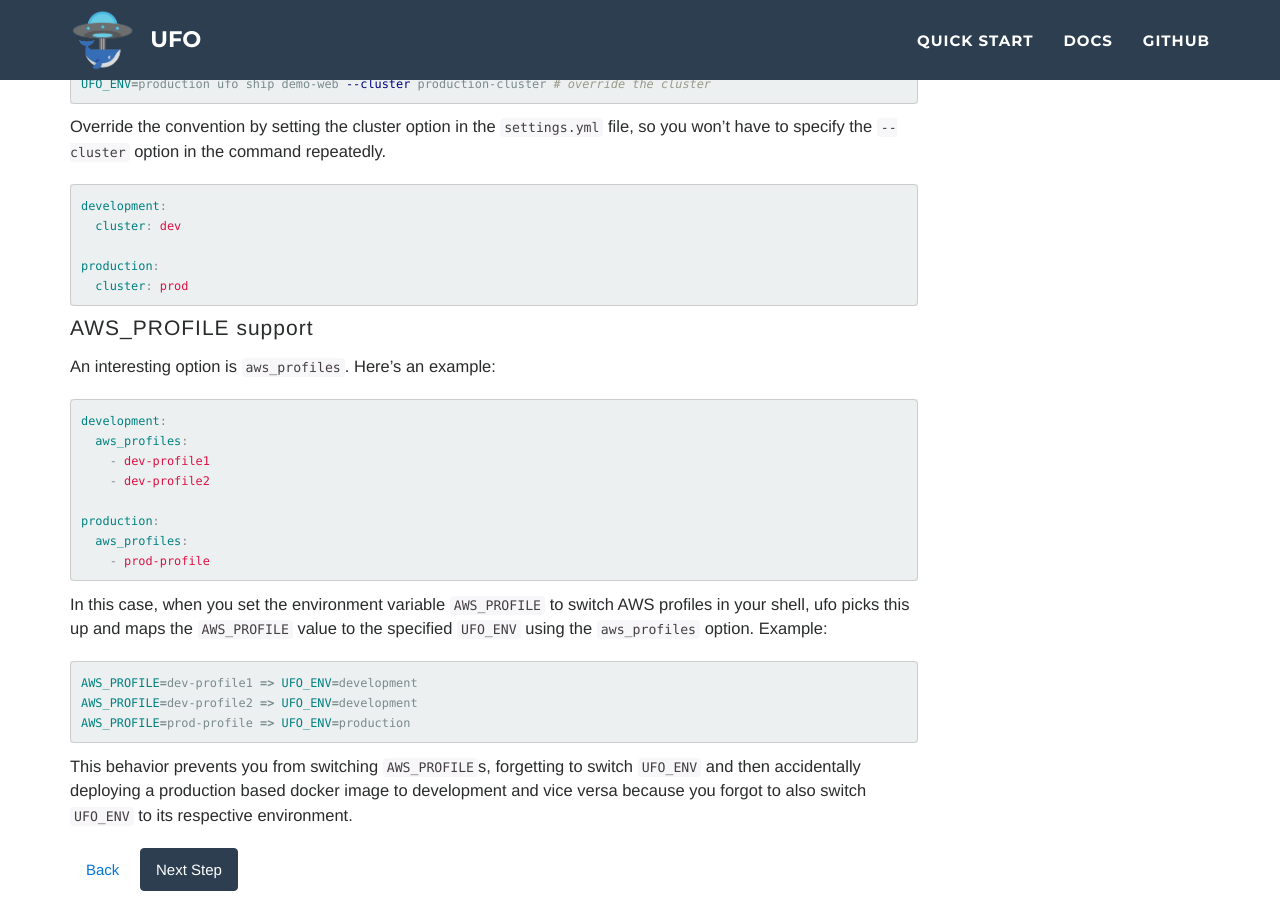
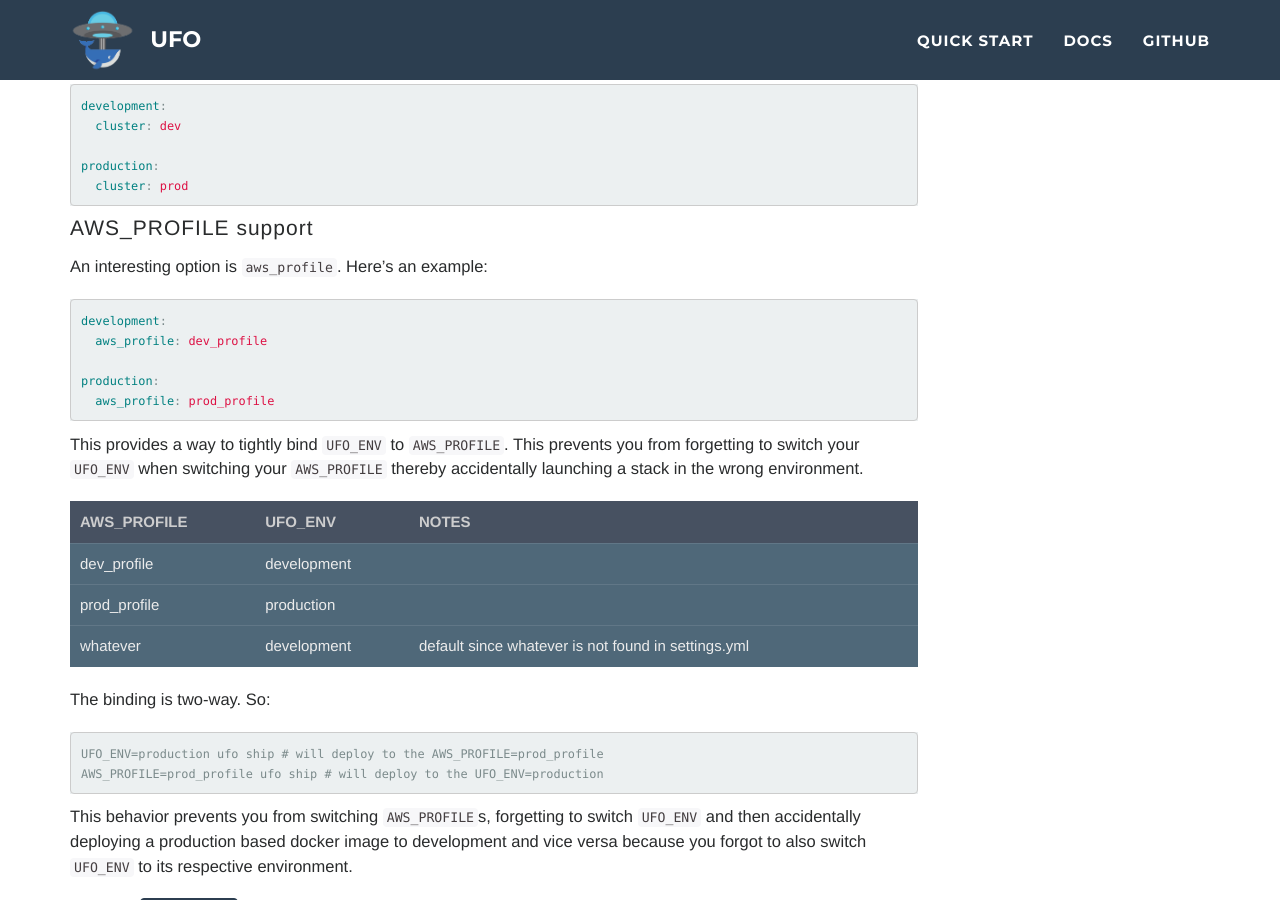
Before and after one commit to boltops-tools/ufo, a Jekyll site: the page built from docs/_docs/settings.md, in a window 1280 px wide and 900 px high, scrolled down 1805 px. Built offline with Jekyll 4.4.1, drawn with Linux system fonts in a browser that asks for light colours; some of the changed text lies outside the part shown.

Commit message:
change setting aws_profile to tightly bind to ufo_env, simpler to understand

````diff
--- a/docs/_docs/settings.md
+++ b/docs/_docs/settings.md
@@ -23,24 +23,19 @@ development:
   # cluster: dev # uncomment if you want the cluster name be other than the default
                  # the default is to match UFO_ENV.  So UFO_ENV=development means the ECS
                  # cluster will be name development
-  # When you have AWS_PROFILE set to one of these values, ufo will switch to the desired
-  # environment. This prevents you from switching AWS_PROFILE, forgetting to
-  # also switch UFO_ENV, and accidentally deploying to production vs development.
-  # aws_profiles:
-  #   - dev_profile1
-  #   - dev_profile2
+  # The aws_profile tightly binds UFO_ENV to AWS_PROFILE and vice-versa.
+  # aws_profile: dev_profile
 
 production:
   # cluster: prod
-  # aws_profiles:
-  #   - prod_profile
+  # aws_profile: prod_profile
 ```
 
 The table below covers each setting:
 
 Setting  | Description
 ------------- | -------------
-`aws_profiles`  | If you have the `AWS_PROFILE` environment variable set, this will ensure that you are deploying the right `UFO_ENV` to the right AWS environment. It is explained below.
+`aws_profile`  | If you have the `AWS_PROFILE` environment variable set, this will ensure that you are deploying the right `UFO_ENV` to the right AWS environment. It is explained below.
 `cfn_profile` | The name of the cfn profile settings file to use. Maps to .ufo/settings/cfn/NAME.yml file
 `clean_keep`  | Docker images generated from ufo are cleaned up automatically for you at the end of `ufo ship`. This controls how many docker images to keep around. The default is 3.
 `cluster`  | By convention, the ECS cluster that ufo deploys to matches the `UFO_ENV`. If `UFO=development`, then `ufo ship` deploys to the `development` ECS cluster. This is option overrides this convention.
@@ -87,26 +82,29 @@ production:
 
 ## AWS_PROFILE support
 
-An interesting option is `aws_profiles`.  Here's an example:
+An interesting option is `aws_profile`.  Here's an example:
 
 ```yaml
 development:
-  aws_profiles:
-    - dev-profile1
-    - dev-profile2
+  aws_profile: dev_profile
 
 production:
-  aws_profiles:
-    - prod-profile
+  aws_profile: prod_profile
 ```
 
-In this case, when you set the environment variable `AWS_PROFILE` to switch AWS profiles in your shell, ufo picks this up and maps the `AWS_PROFILE` value to the specified `UFO_ENV` using the `aws_profiles` option.  Example:
+This provides a way to tightly bind `UFO_ENV` to `AWS_PROFILE`.  This prevents you from forgetting to switch your `UFO_ENV` when switching your `AWS_PROFILE` thereby accidentally launching a stack in the wrong environment.
 
-```sh
-AWS_PROFILE=dev-profile1 => UFO_ENV=development
-AWS_PROFILE=dev-profile2 => UFO_ENV=development
-AWS_PROFILE=prod-profile => UFO_ENV=production
-```
+
+AWS_PROFILE | UFO_ENV | Notes
+--- | --- | ---
+dev_profile | development
+prod_profile | production
+whatever | development | default since whatever is not found in settings.yml
+
+The binding is two-way. So:
+
+    UFO_ENV=production ufo ship # will deploy to the AWS_PROFILE=prod_profile
+    AWS_PROFILE=prod_profile ufo ship # will deploy to the UFO_ENV=production
 
 This behavior prevents you from switching `AWS_PROFILE`s, forgetting to switch `UFO_ENV` and then accidentally deploying a production based docker image to development and vice versa because you forgot to also switch `UFO_ENV` to its respective environment.
 
--- a/lib/ufo.rb
+++ b/lib/ufo.rb
@@ -46,3 +46,5 @@ module Ufo
 
   extend Core
 end
+
+Ufo.set_aws_profile!
````
Also changed, not shown: lib/ufo/core.rb (+16 -12 lines), lib/ufo/setting.rb (+16 -1 lines), lib/ufo/upgrade/upgrade33to34.rb (line endings or trailing spaces), 1 other file.
